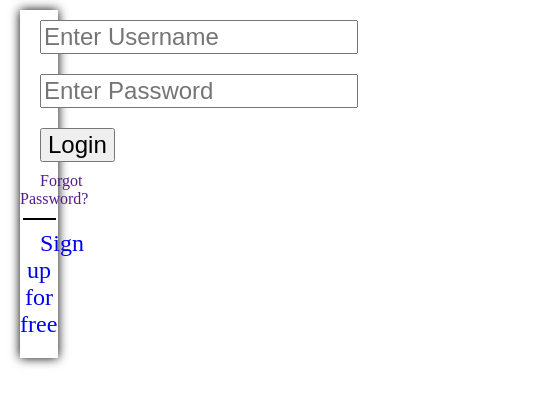
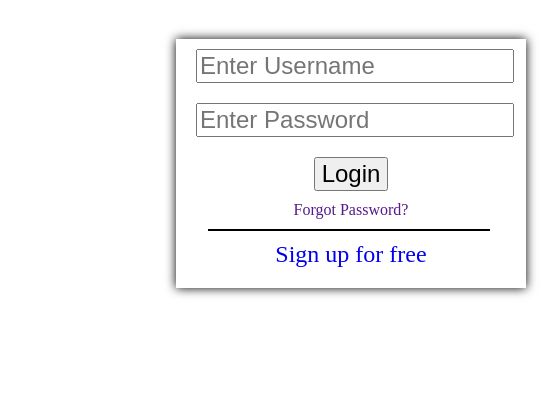
Before and after one commit to Enquil/CodeInstitute-Project-2, a plain HTML site: page index.html in a window 390 px wide. Shown: the whole page, 546 px wide, since content can reach past the window. Drawn offline with Linux system fonts and the light colour scheme.

Commit message:
Added media query for login form

```diff
--- a/assets/css/style.css
+++ b/assets/css/style.css
@@ -1,12 +1,6 @@
 /* Set margin of html */
 html, body {
     margin: 0;
-}
-
-/*Size login window and centering*/
-#login {
-    height: auto;
-    width: 20%;
 }
 
 
@@ -65,3 +59,19 @@ a {
     border: 1px solid black;
     margin: 10px 9%;
 }
+
+
+/*Size login window and centering*/
+#login {
+    height: auto;
+    min-width: 20%;
+    margin: 10% 40%;
+}
+
+
+/*Resize login for mobile device*/
+@media screen and (max-width: 1000px) {
+    #login {
+      width: 100%;
+    }
+  }
```
